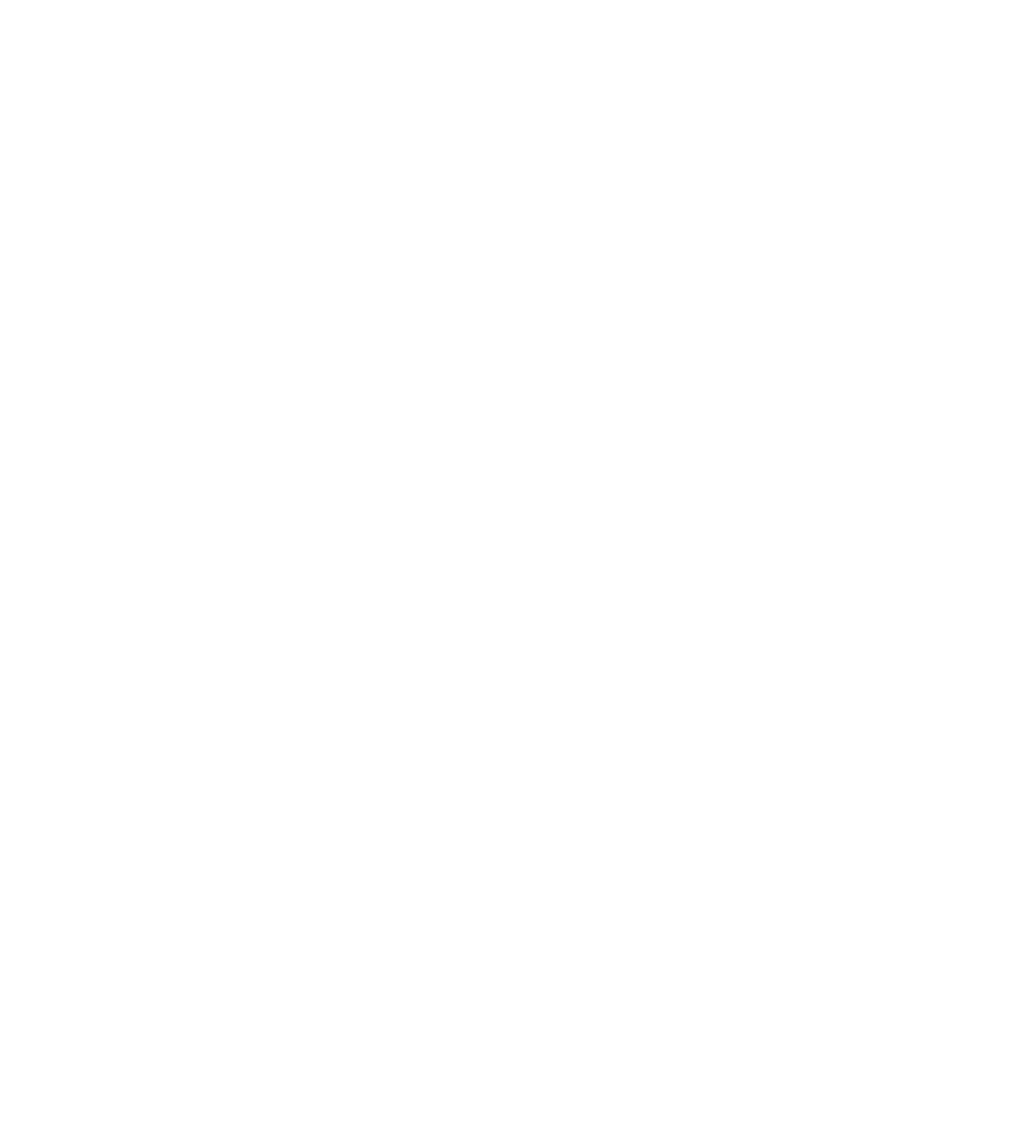
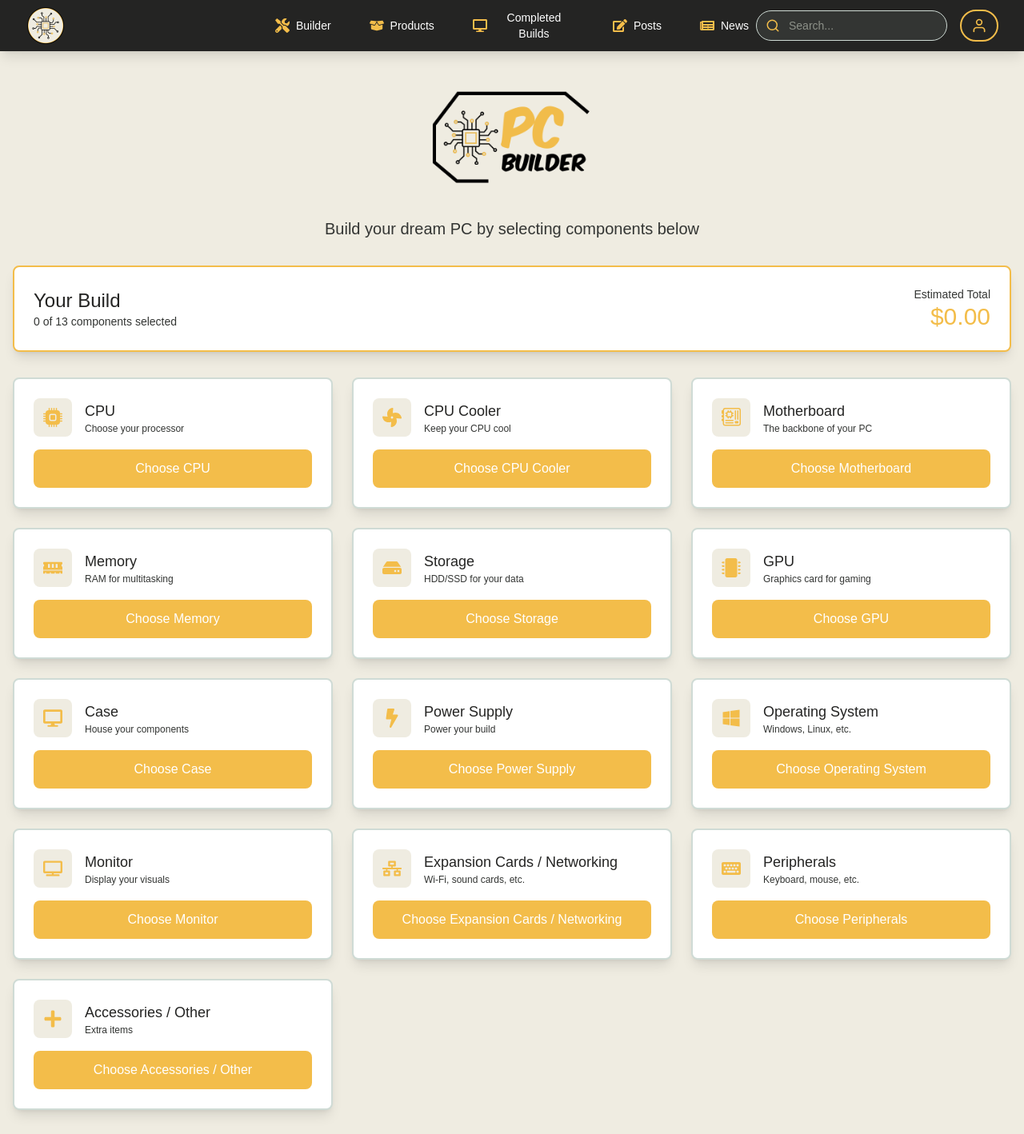
Before and after one commit to Osaid-Raddad/PC-Builder, a React (Vite) app in the folder FrontEnd/Website/: page /builder in a window 1280 px wide. Before the commit this address had no page. Shown: the top 1418 px of the page at 80% size. Before the commit the page ends 800 px from the top, so only its background shows below. Built offline with nearby package versions, Linux system fonts and the light colour scheme; a web font is replaced by a local one.

Commit message:
Adding Builder Page

```diff
--- a/FrontEnd/Website/src/App.jsx
+++ b/FrontEnd/Website/src/App.jsx
@@ -2,6 +2,7 @@
 import { Toaster } from 'react-hot-toast';
 import AuthLayout from './layouts/AuthLayout';
 import Home from './pages/Home';
+import Builder from './pages/Builder';
 
 function App() {
   return (
@@ -25,6 +26,7 @@
 
       <Routes>
         <Route path="/" element={<Home />} />
+        <Route path="/builder" element={<Builder />} />
         <Route path="/signin" element={<AuthLayout />} />
         <Route path="/signup" element={<AuthLayout />} />
       </Routes>
--- /dev/null
+++ b/FrontEnd/Website/src/pages/Builder.jsx
@@ -0,0 +1,185 @@
+import React, { useState } from 'react';
+import Navbar from '../components/Navbar';
+import Footer from '../components/Footer';
+import colors from '../config/colors';
+import {
+  FaMicrochip,
+  FaFan,
+  FaMemory,
+  FaHdd,
+  FaDesktop,
+  FaExpand,
+  FaBolt,
+  FaWindows,
+  FaTv,
+  FaNetworkWired,
+  FaKeyboard,
+  FaPlus
+} from 'react-icons/fa';
+import { HiCog } from 'react-icons/hi';
+import { BsCpuFill, BsMotherboard } from 'react-icons/bs';
+
+const Builder = () => {
+  const [selectedComponents, setSelectedComponents] = useState({});
+
+  const components = [
+    { id: 'cpu', name: 'CPU', icon: <BsCpuFill size={24} />, description: 'Choose your processor' },
+    { id: 'cooler', name: 'CPU Cooler', icon: <FaFan size={24} />, description: 'Keep your CPU cool' },
+    { id: 'motherboard', name: 'Motherboard', icon: <BsMotherboard size={24} />, description: 'The backbone of your PC' },
+    { id: 'memory', name: 'Memory', icon: <FaMemory size={24} />, description: 'RAM for multitasking' },
+    { id: 'storage', name: 'Storage', icon: <FaHdd size={24} />, description: 'HDD/SSD for your data' },
+    { id: 'gpu', name: 'GPU', icon: <FaMicrochip size={24} />, description: 'Graphics card for gaming' },
+    { id: 'case', name: 'Case', icon: <FaDesktop size={24} />, description: 'House your components' },
+    { id: 'psu', name: 'Power Supply', icon: <FaBolt size={24} />, description: 'Power your build' },
+    { id: 'os', name: 'Operating System', icon: <FaWindows size={24} />, description: 'Windows, Linux, etc.' },
+    { id: 'monitor', name: 'Monitor', icon: <FaTv size={24} />, description: 'Display your visuals' },
+    { id: 'expansion', name: 'Expansion Cards / Networking', icon: <FaNetworkWired size={24} />, description: 'Wi-Fi, sound cards, etc.' },
+    { id: 'peripherals', name: 'Peripherals', icon: <FaKeyboard size={24} />, description: 'Keyboard, mouse, etc.' },
+    { id: 'accessories', name: 'Accessories / Other', icon: <FaPlus size={24} />, description: 'Extra items' },
+  ];
+
+  const handleComponentClick = (componentId) => {
+    console.log(`Selecting component: ${componentId}`);
+    // TODO: Open component selection modal
+  };
+
+  const calculateTotal = () => {
+    // TODO: Calculate total price from selected components
+    return 0;
+  };
+
+  return (
+    <div className="min-h-screen flex flex-col" style={{ backgroundColor: colors.mainBeige }}>
+      <Navbar />
+
+      <div className="flex-1 container mx-auto px-4 py-8">
+        {/* Header */}
+        <div className="text-center mb-8">
+          <div className="flex justify-center mb-4">
+            <img
+              src="/src/assets/Images/LogoBig.png"
+              alt="PC Builder Logo"
+              className="h-40 object-contain"
+            />
+          </div>
+          <p className="text-xl" style={{ color: colors.jet }}>
+            Build your dream PC by selecting components below
+          </p>
+        </div>
+
+        {/* Build Summary Card */}
+        <div
+          className="rounded-lg shadow-lg p-6 mb-8 "
+          style={{ backgroundColor: 'white', border: `2px solid ${colors.mainYellow}` }}
+        >
+          <div className="flex justify-between items-center">
+            <div>
+              <h2 className="text-2xl font-bold" style={{ color: colors.mainBlack }}>
+                Your Build
+              </h2>
+              <p className="text-sm" style={{ color: colors.jet }}>
+                {Object.keys(selectedComponents).length} of {components.length} components selected
+              </p>
+            </div>
+            <div className="text-right">
+              <p className="text-sm" style={{ color: colors.jet }}>Estimated Total</p>
+              <p className="text-3xl font-bold" style={{ color: colors.mainYellow }}>
+                ${calculateTotal().toFixed(2)}
+              </p>
+            </div>
+          </div>
+        </div>
+
+        {/* Component Selection Grid */}
+        <div className="grid grid-cols-1 md:grid-cols-2 lg:grid-cols-3 gap-6 ">
+          {components.map((component) => (
+            <div
+              key={component.id}
+              className="bg-white rounded-lg shadow-lg overflow-hidden hover:shadow-xl transition-shadow cursor-pointer"
+              onClick={() => handleComponentClick(component.id)}
+              style={{ border: `2px solid ${colors.platinum}` }}
+              onMouseEnter={(e) => e.currentTarget.style.borderColor = colors.mainYellow}
+              onMouseLeave={(e) => e.currentTarget.style.borderColor = colors.platinum}
+            >
+              <div className="p-6">
+                {/* Icon and Name */}
+                <div className="flex items-center mb-4">
+                  <div
+                    className="p-3 rounded-lg mr-4"
+                    style={{ backgroundColor: colors.mainBeige, color: colors.mainYellow }}
+                  >
+                    {component.icon}
+                  </div>
+                  <div className="flex-1">
+                    <h3 className="text-lg font-semibold" style={{ color: colors.mainBlack }}>
+                      {component.name}
+                    </h3>
+                    <p className="text-xs" style={{ color: colors.jet }}>
+                      {component.description}
+                    </p>
+                  </div>
+                </div>
+
+                {/* Selection Status */}
+                {selectedComponents[component.id] ? (
+                  <div
+                    className="p-3 rounded-lg text-center"
+                    style={{ backgroundColor: colors.mainYellow + '20' }}
+                  >
+                    <p className="text-sm font-medium" style={{ color: colors.mainBlack }}>
+                      {selectedComponents[component.id].name}
+                    </p>
+                    <p className="text-xs" style={{ color: colors.jet }}>
+                      ${selectedComponents[component.id].price}
+                    </p>
+                  </div>
+                ) : (
+                  <button
+                    className="w-full py-3 rounded-lg font-semibold text-white hover:opacity-90 transition-opacity"
+                    style={{ backgroundColor: colors.mainYellow }}
+                  >
+                    Choose {component.name}
+                  </button>
+                )}
+              </div>
+            </div>
+          ))}
+        </div>
+
+        {/* Action Buttons */}
+        <div className="flex flex-col sm:flex-row gap-4 mt-8 justify-center">
+          <button
+            className="px-8 py-3 rounded-lg font-semibold text-white hover:opacity-90 transition-opacity shadow-lg"
+            style={{ backgroundColor: colors.mainYellow }}
+            disabled={Object.keys(selectedComponents).length === 0}
+          >
+            Save Build
+          </button>
+          <button
+            className="px-8 py-3 rounded-lg font-semibold hover:opacity-90 transition-opacity shadow-lg"
+            style={{
+              backgroundColor: 'white',
+              color: colors.mainYellow,
+              border: `2px solid ${colors.mainYellow}`
+            }}
+          >
+            Clear Build
+          </button>
+          <button
+            className="px-8 py-3 rounded-lg font-semibold hover:opacity-90 transition-opacity shadow-lg"
+            style={{
+              backgroundColor: colors.jet,
+              color: 'white'
+            }}
+          >
+            Share Build
+          </button>
+        </div>
+      </div>
+
+      <Footer />
+    </div>
+  );
+};
+
+export default Builder;
```
Also changed, not shown: FrontEnd/Website/src/assets/Images/LogoBig.png (added).
